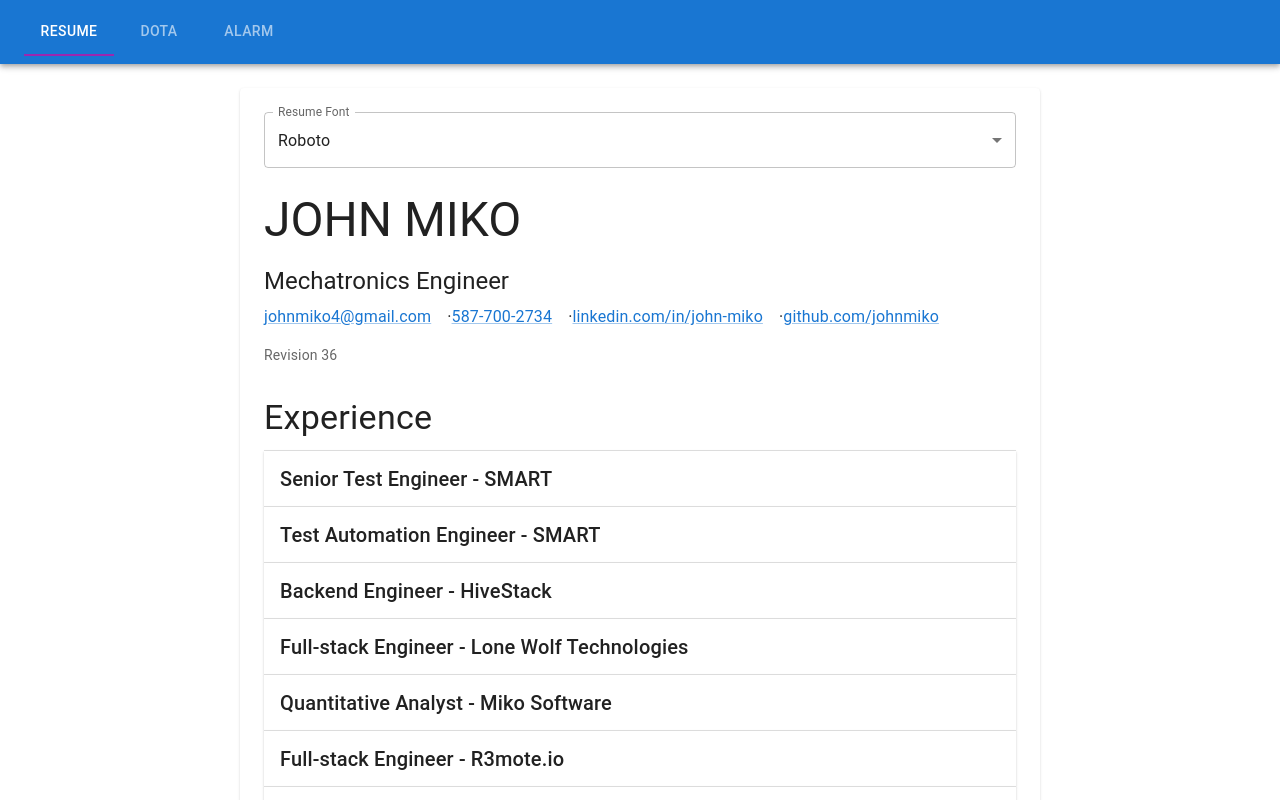
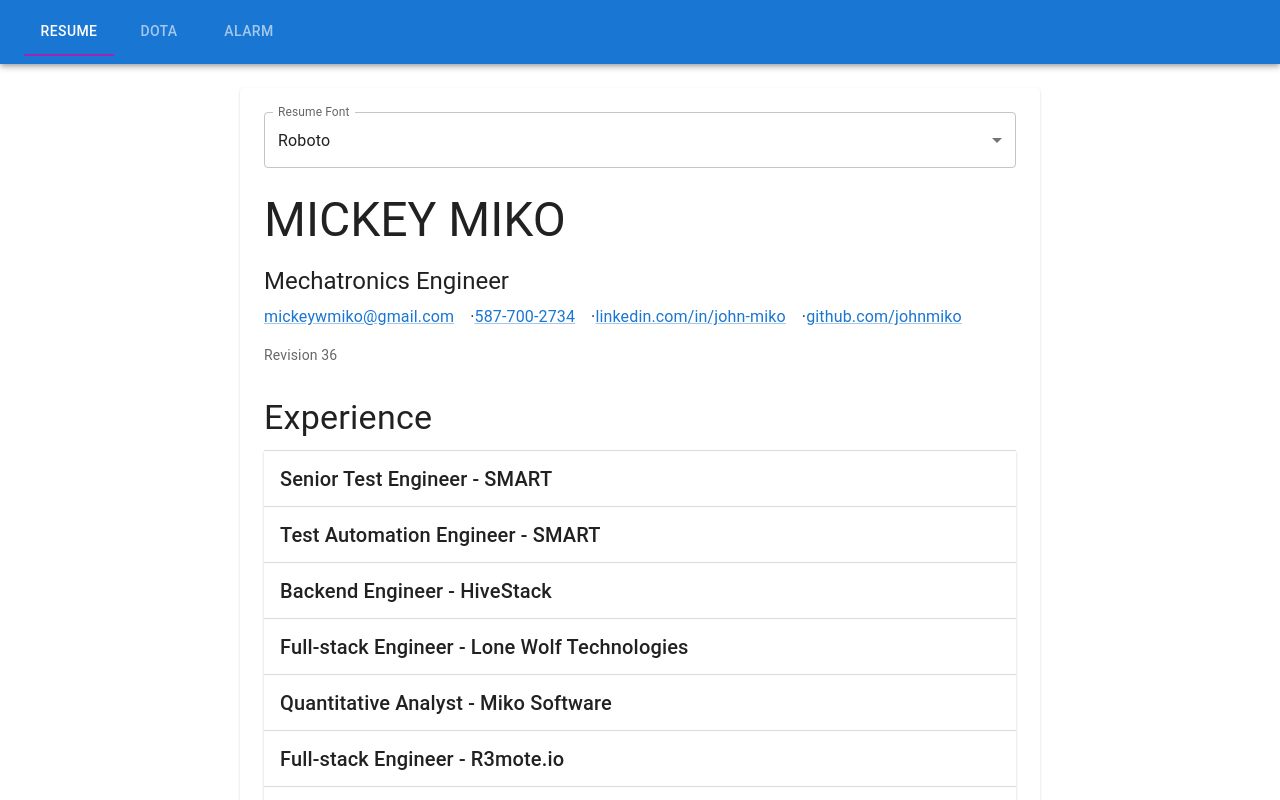
Before and after one commit to johnmiko/portfolio, a React (Vite) app: page / in a window 1280 px wide. Shown: the top 800 px of the page. Built offline with nearby package versions, Linux system fonts and the light colour scheme; some icons are missing.

Commit message:
Update name to Mickey Miko and email to mickeywmiko@gmail.com

```diff
--- a/src/components/Resume.tsx
+++ b/src/components/Resume.tsx
@@ -51,13 +51,13 @@ const Resume: React.FC = () => {
       </Box>
 
       <Typography variant="h3" component="h1" gutterBottom>
-        JOHN MIKO
+        MICKEY MIKO
       </Typography>
       <Typography variant="h5" component="h2" gutterBottom>
         Mechatronics Engineer
       </Typography>
       <Box sx={{ mb: 2 }}>
-        <Link href="mailto:johnmiko4@gmail.com" sx={{ mr: 2 }}>johnmiko4@gmail.com</Link>·
+        <Link href="mailto:mickeywmiko@gmail.com" sx={{ mr: 2 }}>mickeywmiko@gmail.com</Link>·
         <Link href="tel:+15877002734" sx={{ mr: 2 }}>587-700-2734</Link>·
         <Link href="https://linkedin.com/in/john-miko" sx={{ mr: 2 }}>linkedin.com/in/john-miko</Link>·
         <Link href="https://github.com/johnmiko">github.com/johnmiko</Link>
```
